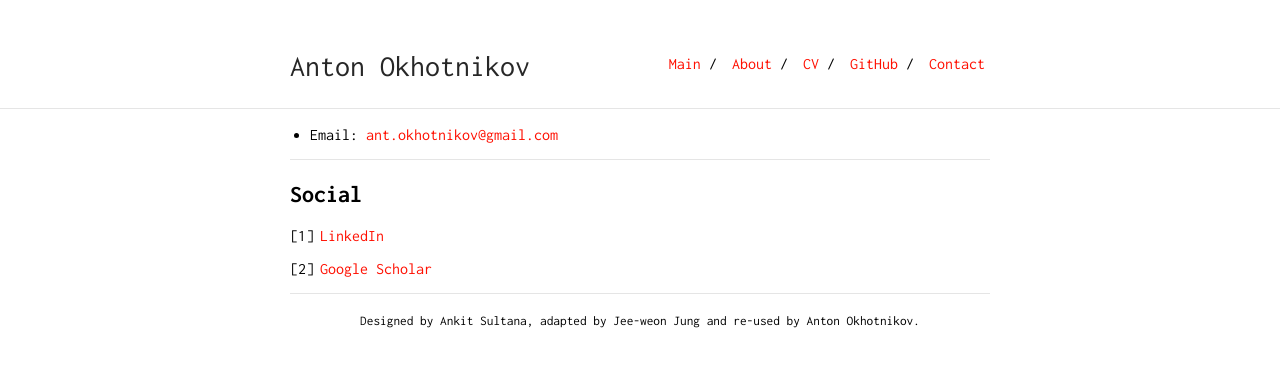
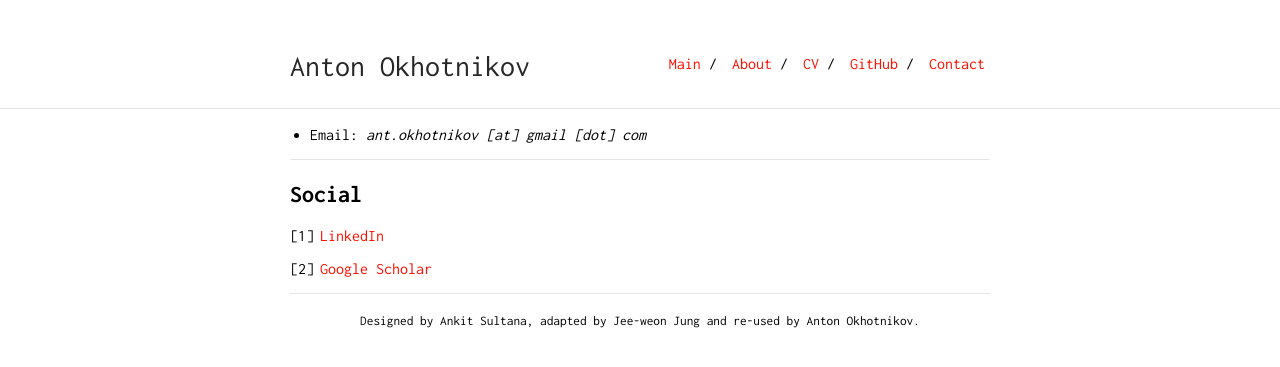
Before and after one commit to AntonOkhotnikov/antonokhotnikov.github.io, a Jekyll site: the page built from pages/contact.md, in a window 1280 px wide. Shown: the top 367 px of the page. Built offline with Jekyll 4.4.1, drawn with Linux system fonts in a browser that asks for light colours; part of the change alters nothing that is shown.

Commit message:
[upd] Obfuscate email

```diff
--- a/pages/contact.md
+++ b/pages/contact.md
@@ -3,9 +3,8 @@ layout: default
 is_contact: true
 ---
 
-* Email: <a href="mailto:&#97;&#110;&#116;&#46;&#111;&#107;&#104;&#111;&#116;&#110;&#105;&#107;&#111;&#118;&#64;&#103;&#109;&#97;&#105;&#108;&#46;&#99;&#111;&#109;">
-  &#97;&#110;&#116;&#46;&#111;&#107;&#104;&#111;&#116;&#110;&#105;&#107;&#111;&#118;&#64;&#103;&#109;&#97;&#105;&#108;&#46;&#99;&#111;&#109;
-</a>
+* Email: *ant.okhotnikov [at] gmail [dot] com*
+
 
 ---
 
```
